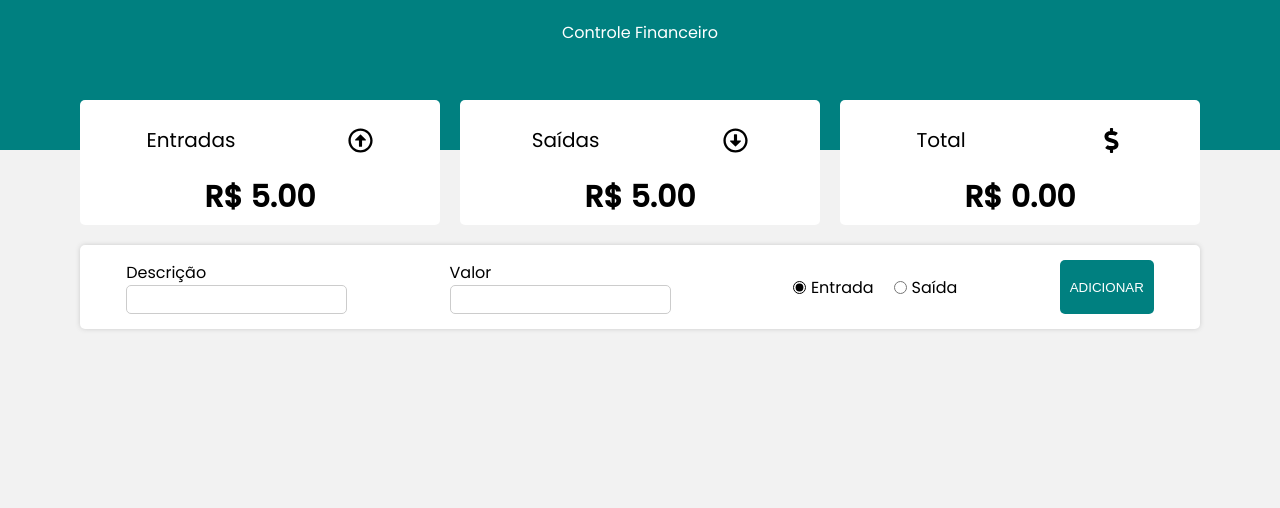
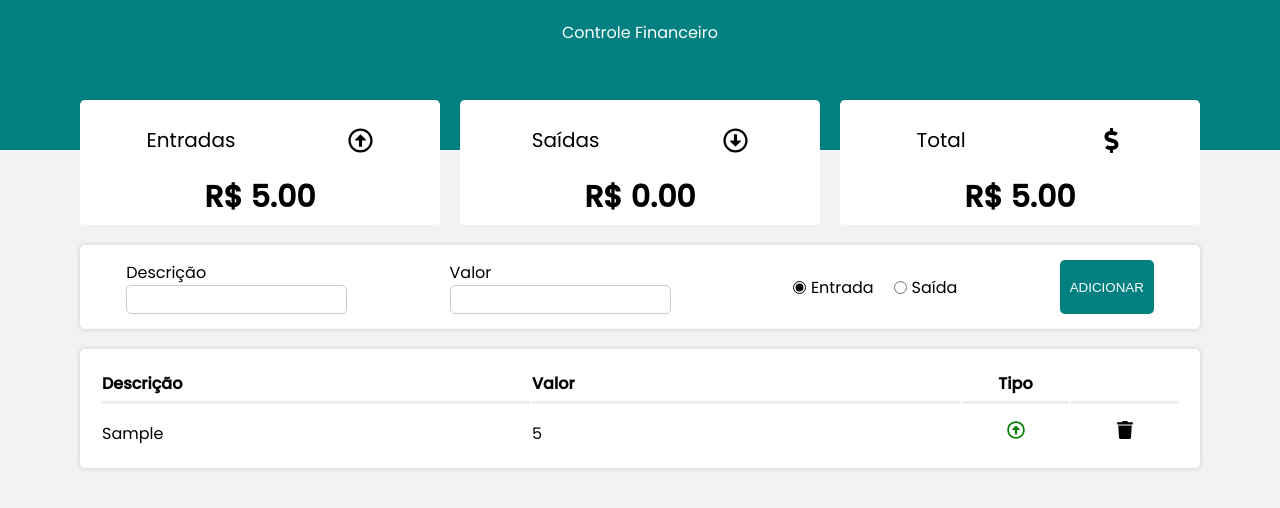
Before and after one commit to WenerRodrigo/controle-financas, a React (Create React App) app: page / in a window 1280 px wide. Both pictures are taken after typing "Sample", "5" into the empty fields and a click on the button "ADICIONAR". Shown: the top 508 px of the page. Built offline with nearby package versions, Linux system fonts and the light colour scheme.

Commit message:
criando validação do formulario e botões

```diff
--- a/src/App.js
+++ b/src/App.js
@@ -1,8 +1,8 @@
-import React, { useState, useEffect } from "react";
-import Form from "./components/Form";
+import React, { useEffect, useState } from "react";
+import GlobalStyle from "./styles/global";
 import Header from "./components/Header";
 import Resume from "./components/Resume";
-import GlobalStyle from "./styles/global";
+import Form from "./components/Form";
 
 const App = () => {
   const data = localStorage.getItem("transactions");
@@ -19,7 +19,7 @@
       .map((transaction) => Number(transaction.amount));
 
     const amountIncome = transactionsList
-      .filter((item) => item.expense)
+      .filter((item) => !item.expense)
       .map((transaction) => Number(transaction.amount));
 
     const expense = amountExpense.reduce((acc, cur) => acc + cur, 0).toFixed(2);
@@ -29,7 +29,7 @@
 
     setIncome(`R$ ${income}`);
     setExpense(`R$ ${expense}`);
-    setTotal(`${Number(income) < Number(expense) ? "-" : ""}  R$ ${total}`);
+    setTotal(`${Number(income) < Number(expense) ? "-" : ""}R$ ${total}`);
   }, [transactionsList]);
 
   const handleAdd = (transaction) => {
@@ -37,13 +37,18 @@
 
     setTransactionsList(newArrayTransactions);
 
-    localStorage.setItem('transactions', JSON.stringify(newArrayTransactions));
+    localStorage.setItem("transactions", JSON.stringify(newArrayTransactions));
   };
+
   return (
     <>
       <Header />
       <Resume income={income} expense={expense} total={total} />
-      <Form handleAdd={handleAdd}/>
+      <Form
+        handleAdd={handleAdd}
+        transactionsList={transactionsList}
+        setTransactionsList={setTransactionsList}
+      />
       <GlobalStyle />
     </>
   );
--- a/src/components/Form/index.js
+++ b/src/components/Form/index.js
@@ -1,12 +1,13 @@
 import React, { useState } from "react";
+import Grid from "../Grid";
 import * as C from "./style";
 
-const Form = ({ handleAdd }) => {
+const Form = ({ handleAdd, transactionsList, setTransactionsList }) => {
   const [desc, setDesc] = useState("");
   const [amount, setAmount] = useState("");
-  const [isExpense, setExpense] = useState("false");
+  const [isExpense, setExpense] = useState(false);
 
-  const generateId = () => Math.round(Math.random() * 1000);
+  const generateID = () => Math.round(Math.random() * 1000);
 
   const handleSave = () => {
     if (!desc || !amount) {
@@ -18,7 +19,7 @@
     }
 
     const transaction = {
-      id: generateId(),
+      id: generateID(),
       desc: desc,
       amount: amount,
       expense: isExpense,
@@ -64,6 +65,7 @@
         </C.RadioGroup>
         <C.Button onClick={handleSave}>ADICIONAR</C.Button>
       </C.Container>
+      <Grid itens={transactionsList} setItens={setTransactionsList} />
     </>
   );
 };
--- /dev/null
+++ b/src/components/Grid/index.js
@@ -0,0 +1,33 @@
+import React from "react";
+import GridItem from "../GridItem";
+import * as C from "./style";
+
+const Grid = ({ itens, setItens }) => {
+  const onDelete = (ID) => {
+    const newArray = itens.filter((transaction) => transaction.id !== ID);
+    setItens(newArray);
+    localStorage.setItem("transactions", JSON.stringify(newArray));
+  };
+
+  return (
+    <C.Table>
+      <C.Thead>
+        <C.Tr>
+          <C.Th width={40}>Descrição</C.Th>
+          <C.Th width={40}>Valor</C.Th>
+          <C.Th width={10} alignCenter>
+            Tipo
+          </C.Th>
+          <C.Th width={10}></C.Th>
+        </C.Tr>
+      </C.Thead>
+      <C.Tbody>
+        {itens?.map((item, index) => (
+          <GridItem key={index} item={item} onDelete={onDelete} />
+        ))}
+      </C.Tbody>
+    </C.Table>
+  );
+};
+
+export default Grid;
--- /dev/null
+++ b/src/components/Grid/style.js
@@ -0,0 +1,24 @@
+import styled from "styled-components";
+
+export const Table = styled.table`
+    width: 98%;
+    background-color: #fff;
+    padding: 20px;
+    box-shadow: 0px 0px 5px #ccc;
+    border-radius: 5px;
+    max-width: 1120px;
+    margin: 20px auto;
+`;
+
+export const Thead = styled.thead``;
+
+export const Tbody = styled.tbody``;
+
+export const Tr = styled.tr``;
+
+export const Th = styled.th`
+    border-bottom: inset;
+    padding-bottom: 5px;
+    text-align: ${(props) => (props.alignCenter ? "center" : "start")};
+    width: ${(props) => (props.width ? props.width + "%" : "auto")};
+`;
--- /dev/null
+++ b/src/components/GridItem/index.js
@@ -0,0 +1,28 @@
+import React from "react";
+import * as C from "./style";
+import {
+  FaRegArrowAltCircleUp,
+  FaRegArrowAltCircleDown,
+  FaTrash,
+} from "react-icons/fa";
+
+const GridItem = ({ item, onDelete }) => {
+  return (
+    <C.Tr>
+      <C.Td>{item.desc}</C.Td>
+      <C.Td>{item.amount}</C.Td>
+      <C.Td alignCenter>
+        {item.expense ? (
+          <FaRegArrowAltCircleDown color="red" />
+        ) : (
+          <FaRegArrowAltCircleUp color="green" />
+        )}
+      </C.Td>
+      <C.Td alignCenter>
+        <FaTrash onClick={() => onDelete(item.id)} />
+      </C.Td>
+    </C.Tr>
+  );
+};
+
+export default GridItem;
--- /dev/null
+++ b/src/components/GridItem/style.js
@@ -0,0 +1,14 @@
+import styled from "styled-components";
+
+export const Tr = styled.tr``;
+
+export const Td = styled.td`
+  padding-top: 15px;
+  text-align: ${(props) => (props.alignCenter ? "center" : "start")};
+  word-break: break-all;
+
+  svg {
+    width: 18px;
+    height: 18px;
+  }
+`;
```
